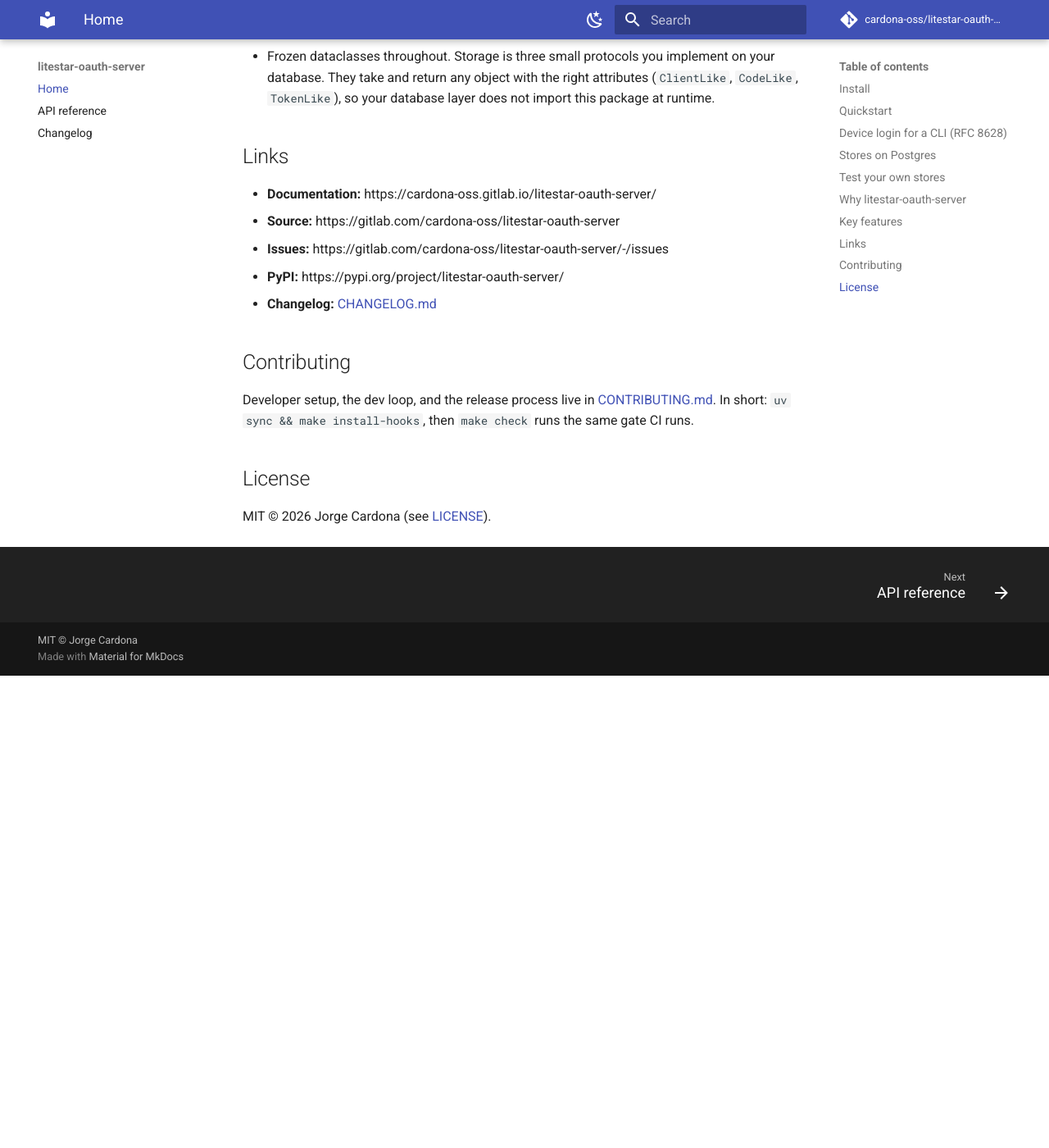
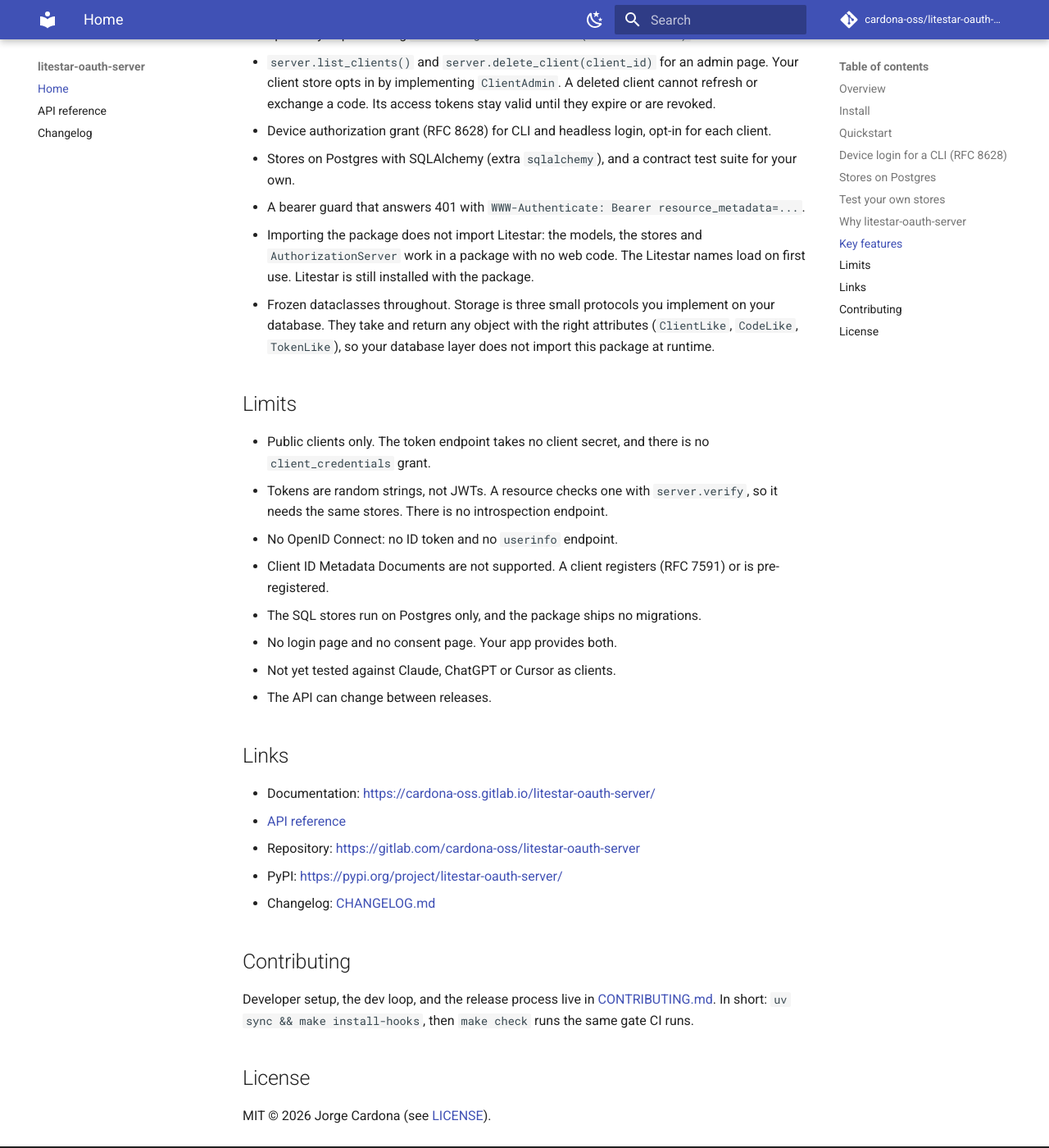
Before and after one commit to jorgeecardona/litestar-oauth-server, an MkDocs documentation site: the page built from docs/index.md, in a window 1280 px wide and 1400 px high, scrolled down 4173 px. Shown: the whole window at 82% size. Built offline with MkDocs 1.6.1 and Material for MkDocs 9.7.7, drawn with Linux system fonts in a browser that asks for light colours; comment, search, counter and statistics services are not loaded; before the commit the page ends 4997 px from its top, so only the background shows below that; some of the changed text lies outside the part shown.

Commit message:
docs: README in the common form, one description everywhere

```diff
--- a/README.md
+++ b/README.md
@@ -1,11 +1,32 @@
-# litestar-oauth-server
+<h1 align="center">litestar-oauth-server</h1>
 
-[![pipeline status](https://gitlab.com/cardona-oss/litestar-oauth-server/badges/main/pipeline.svg)](https://gitlab.com/cardona-oss/litestar-oauth-server/-/pipelines)
-[![PyPI version](https://img.shields.io/pypi/v/litestar-oauth-server.svg)](https://pypi.org/project/litestar-oauth-server/)
-[![Python versions](https://img.shields.io/pypi/pyversions/litestar-oauth-server.svg)](https://pypi.org/project/litestar-oauth-server/)
-[![License: MIT](https://img.shields.io/badge/license-MIT-blue.svg)](https://gitlab.com/cardona-oss/litestar-oauth-server/-/blob/main/LICENSE)
+<p align="center"><strong>Add OAuth 2.1 to a Litestar app: PKCE, client registration, token and
+refresh, plus the metadata MCP clients need.</strong></p>
 
-An OAuth 2.1 authorization server plugin for Litestar: PKCE, client registration, token and refresh, with MCP-ready metadata
+<p align="center">
+  <a href="https://pypi.org/project/litestar-oauth-server/"><img alt="PyPI" src="https://img.shields.io/pypi/v/litestar-oauth-server?style=flat-square"></a>
+  <a href="https://pypi.org/project/litestar-oauth-server/"><img alt="Python versions" src="https://img.shields.io/pypi/pyversions/litestar-oauth-server?style=flat-square"></a>
+  <a href="https://cardona-oss.gitlab.io/litestar-oauth-server/"><img alt="Docs" src="https://img.shields.io/badge/docs-cardona--oss.gitlab.io%2Flitestar--oauth--server-blue?style=flat-square"></a>
+  <a href="https://gitlab.com/cardona-oss/litestar-oauth-server/-/pipelines"><img alt="Pipeline" src="https://img.shields.io/gitlab/pipeline-status/cardona-oss%2Flitestar-oauth-server?branch=main&style=flat-square"></a>
+  <a href="https://gitlab.com/cardona-oss/litestar-oauth-server/-/blob/main/LICENSE"><img alt="License: MIT" src="https://img.shields.io/badge/license-MIT-blue?style=flat-square"></a>
+</p>
+
+<p align="center">
+  <a href="https://cardona-oss.gitlab.io/litestar-oauth-server/">Docs</a> ·
+  <a href="https://cardona-oss.gitlab.io/litestar-oauth-server/api/">API reference</a> ·
+  <a href="https://gitlab.com/cardona-oss/litestar-oauth-server/-/blob/main/CHANGELOG.md">Changelog</a>
+</p>
+
+---
+
+## Overview
+
+litestar-oauth-server is a plugin for [Litestar](https://litestar.dev). It adds the OAuth 2.1
+routes: the token endpoint (authorization code with PKCE, refresh), revocation, client
+registration and the device grant. It also serves the metadata documents MCP clients use for
+discovery. Your app provides the login, the consent screen and the database.
+
+Status: beta.
 
 ## Install
 
@@ -177,13 +198,27 @@ app. It is the server side an MCP connector needs, and it works the same for any
   They take and return any object with the right attributes (`ClientLike`, `CodeLike`,
   `TokenLike`), so your database layer does not import this package at runtime.
 
+## Limits
+
+- Public clients only. The token endpoint takes no client secret, and there is no
+  `client_credentials` grant.
+- Tokens are random strings, not JWTs. A resource checks one with `server.verify`, so it needs
+  the same stores. There is no introspection endpoint.
+- No OpenID Connect: no ID token and no `userinfo` endpoint.
+- Client ID Metadata Documents are not supported. A client registers (RFC 7591) or is
+  pre-registered.
+- The SQL stores run on Postgres only, and the package ships no migrations.
+- No login page and no consent page. Your app provides both.
+- Not yet tested against Claude, ChatGPT or Cursor as clients.
+- The API can change between releases.
+
 ## Links
 
-- **Documentation:** https://cardona-oss.gitlab.io/litestar-oauth-server/
-- **Source:** https://gitlab.com/cardona-oss/litestar-oauth-server
-- **Issues:** https://gitlab.com/cardona-oss/litestar-oauth-server/-/issues
-- **PyPI:** https://pypi.org/project/litestar-oauth-server/
-- **Changelog:** [CHANGELOG.md](https://gitlab.com/cardona-oss/litestar-oauth-server/-/blob/main/CHANGELOG.md)
+- Documentation: <https://cardona-oss.gitlab.io/litestar-oauth-server/>
+- [API reference](https://cardona-oss.gitlab.io/litestar-oauth-server/api/)
+- Repository: <https://gitlab.com/cardona-oss/litestar-oauth-server>
+- PyPI: <https://pypi.org/project/litestar-oauth-server/>
+- Changelog: [CHANGELOG.md](https://gitlab.com/cardona-oss/litestar-oauth-server/-/blob/main/CHANGELOG.md)
 
 ## Contributing
 
--- a/mkdocs.yml
+++ b/mkdocs.yml
@@ -1,5 +1,5 @@
 site_name: litestar-oauth-server
-site_description: "An OAuth 2.1 authorization server plugin for Litestar: PKCE, client registration, token and refresh, with MCP-ready metadata"
+site_description: An OAuth 2.1 authorization server plugin for Litestar, with the metadata MCP clients need
 site_url: https://cardona-oss.gitlab.io/litestar-oauth-server/
 repo_url: https://gitlab.com/cardona-oss/litestar-oauth-server
 repo_name: cardona-oss/litestar-oauth-server
@@ -71,7 +71,7 @@ plugins:
             show_signature_annotations: true
             docstring_section_style: spacy
   - llmstxt:
-      markdown_description: "An OAuth 2.1 authorization server plugin for Litestar: PKCE, client registration, token and refresh, with MCP-ready metadata."
+      markdown_description: "An OAuth 2.1 authorization server plugin for Litestar, with the metadata MCP clients need. It covers PKCE, client registration, token and refresh."
       full_output: llms-full.txt
       sections:
         Usage documentation:
--- a/moon.yml
+++ b/moon.yml
@@ -43,7 +43,7 @@ tasks:
 
   docs:
     command: 'uv run --extra docs mkdocs build --strict'
-    inputs: ['docs/**/*', 'mkdocs.yml', 'src/**/*.py']
+    inputs: ['docs/**/*', 'mkdocs.yml', 'src/**/*.py', 'README.md', 'CHANGELOG.md']
     outputs: ['site']
 
   # CI-side enforcement of "a src/ change carries a version bump" (the non-bypassable
--- a/pyproject.toml
+++ b/pyproject.toml
@@ -1,7 +1,7 @@
 [project]
 name = "litestar-oauth-server"
 dynamic = ["version"]  # the single source of truth is __version__ in src/litestar_oauth_server/__init__.py (see [tool.hatch.version])
-description = "An OAuth 2.1 authorization server plugin for Litestar: PKCE, client registration, token and refresh, with MCP-ready metadata"
+description = "An OAuth 2.1 authorization server plugin for Litestar, with the metadata MCP clients need"
 readme = "README.md"
 requires-python = ">=3.12"
 license = "MIT"
```
